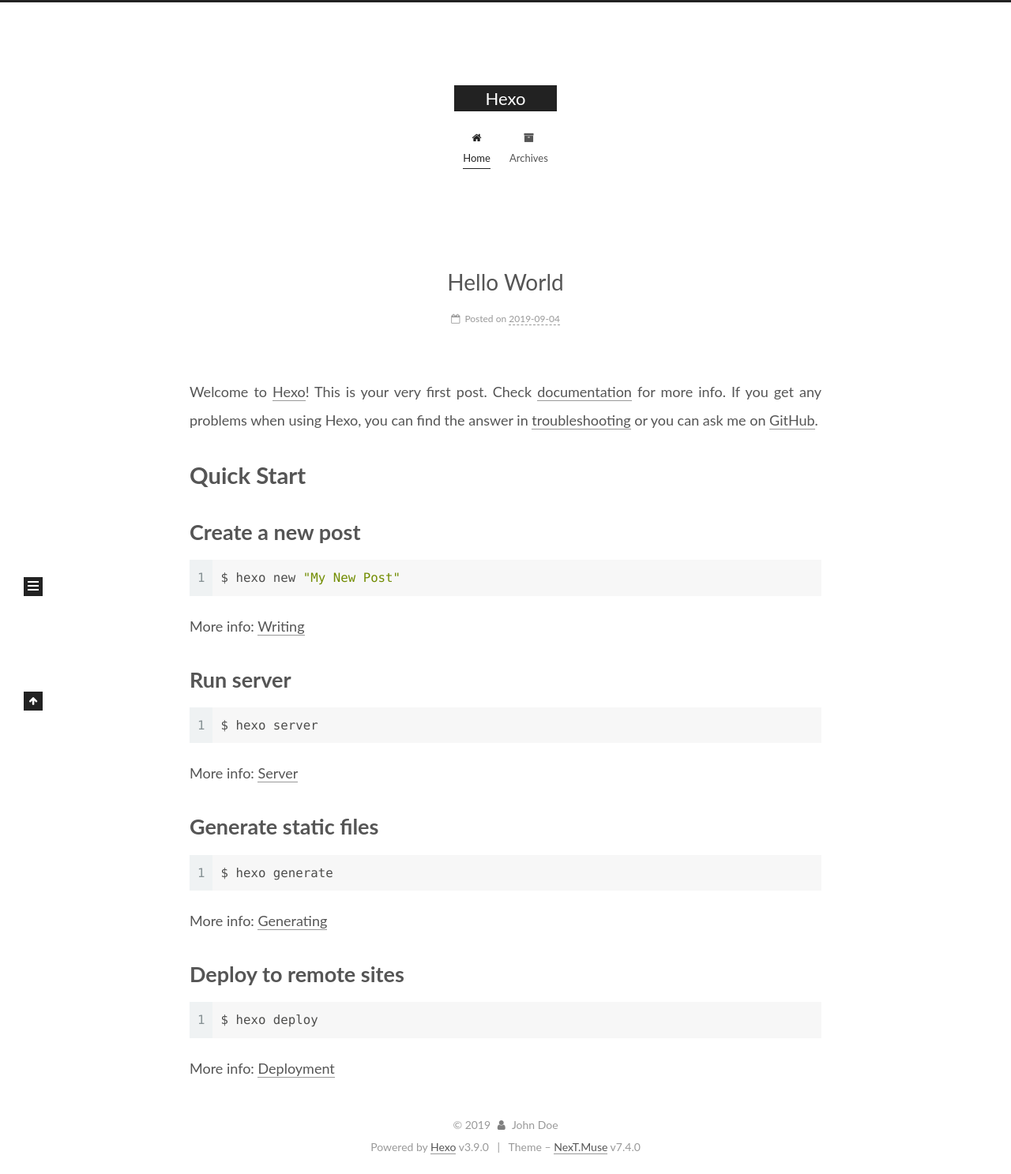
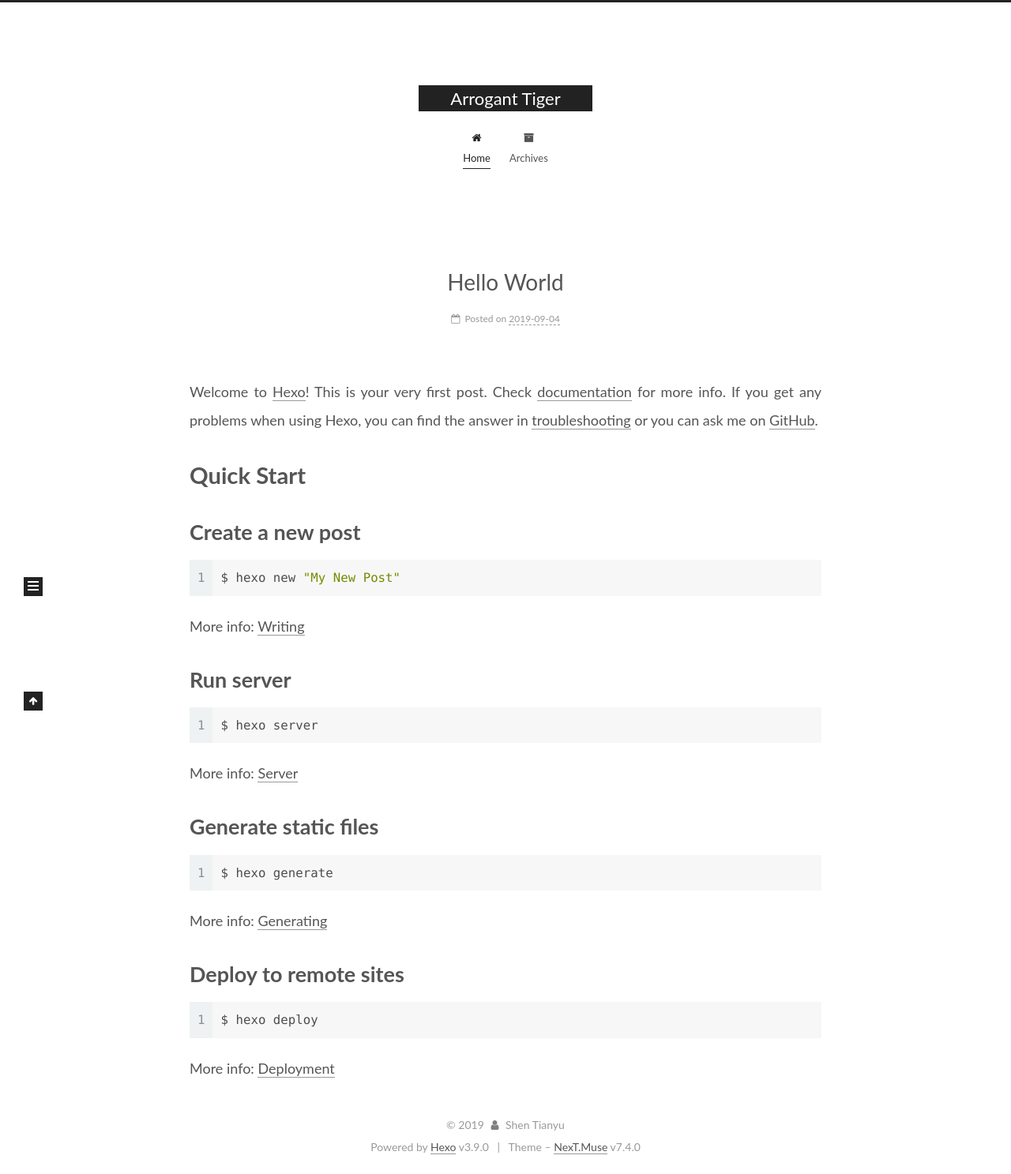
Before and after one commit to Shentiany/shentiany.github.io, a plain HTML site: page index.html in a window 1280 px wide. Shown: the whole page at 79% size. Drawn offline with Linux system fonts and the light colour scheme.

Commit message:
Site updated: 2019-09-06 22:02:15

```diff
--- a/css/main.css
+++ b/css/main.css
@@ -1673,7 +1673,7 @@ article:last-child .post-eof {
 }
 .links-of-author a::before,
 .links-of-author span.exturl::before {
-  background: #a3f026;
+  background: #ffe0ab;
   border-radius: 50%;
   content: ' ';
   display: inline-block;
--- a/index.html
+++ b/index.html
@@ -56,12 +56,12 @@
 </script>
 
   <meta property="og:type" content="website">
-<meta property="og:title" content="Hexo">
+<meta property="og:title" content="Arrogant Tiger">
 <meta property="og:url" content="http://yoursite.com/index.html">
-<meta property="og:site_name" content="Hexo">
+<meta property="og:site_name" content="Arrogant Tiger">
 <meta property="og:locale" content="en">
 <meta name="twitter:card" content="summary">
-<meta name="twitter:title" content="Hexo">
+<meta name="twitter:title" content="Arrogant Tiger">
   <link rel="canonical" href="http://yoursite.com/">
 
 
@@ -76,7 +76,7 @@
   };
 </script>
 
-  <title>Hexo</title>
+  <title>Arrogant Tiger</title>
 
 
 
@@ -123,7 +123,7 @@
     <div>
       <a href="/" class="brand" rel="start">
         <span class="logo-line-before"><i></i></span>
-        <span class="site-title">Hexo</span>
+        <span class="site-title">Arrogant Tiger</span>
         <span class="logo-line-after"><i></i></span>
       </a>
     </div>
@@ -193,13 +193,13 @@
     <link itemprop="mainEntityOfPage" href="http://yoursite.com/2019/09/04/hello-world/">
 
     <span hidden itemprop="author" itemscope itemtype="http://schema.org/Person">
-      <meta itemprop="name" content="John Doe">
+      <meta itemprop="name" content="Shen Tianyu">
       <meta itemprop="description" content="">
       <meta itemprop="image" content="/images/avatar.gif">
     </span>
 
     <span hidden itemprop="publisher" itemscope itemtype="http://schema.org/Organization">
-      <meta itemprop="name" content="Hexo">
+      <meta itemprop="name" content="Arrogant Tiger">
     </span>
       <header class="post-header">
         <h1 class="post-title" itemprop="name headline">
@@ -304,7 +304,7 @@
 
       <div class="site-overview-wrap sidebar-panel">
         <div class="site-author motion-element" itemprop="author" itemscope itemtype="http://schema.org/Person">
-  <p class="site-author-name" itemprop="name">John Doe</p>
+  <p class="site-author-name" itemprop="name">Shen Tianyu</p>
   <div class="site-description" itemprop="description"></div>
 </div>
   <nav class="site-state motion-element">
@@ -337,7 +337,7 @@
   <span class="with-love" id="animate">
     <i class="fa fa-user"></i>
   </span>
-  <span class="author" itemprop="copyrightHolder">John Doe</span>
+  <span class="author" itemprop="copyrightHolder">Shen Tianyu</span>
 </div>
   <div class="powered-by">Powered by <a href="https://hexo.io" class="theme-link" rel="noopener" target="_blank">Hexo</a> v3.9.0</div>
   <span class="post-meta-divider">|</span>
```
Also changed, not shown: 2019/09/04/hello-world/index.html (+7 -7 lines), archives/2019/09/index.html (+7 -7 lines), archives/2019/index.html (+7 -7 lines), archives/index.html (+7 -7 lines).
